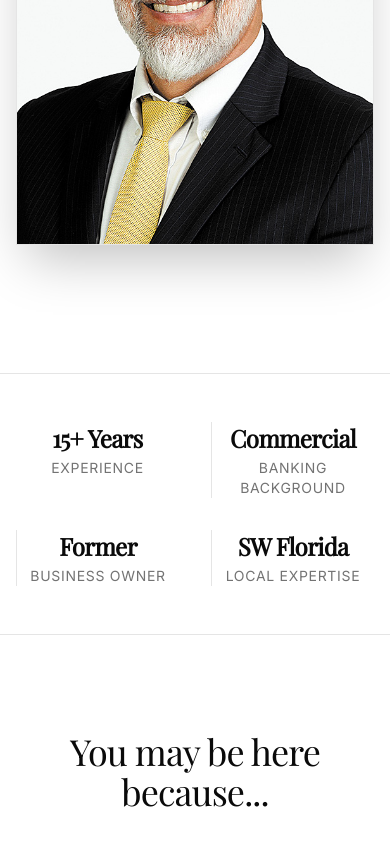
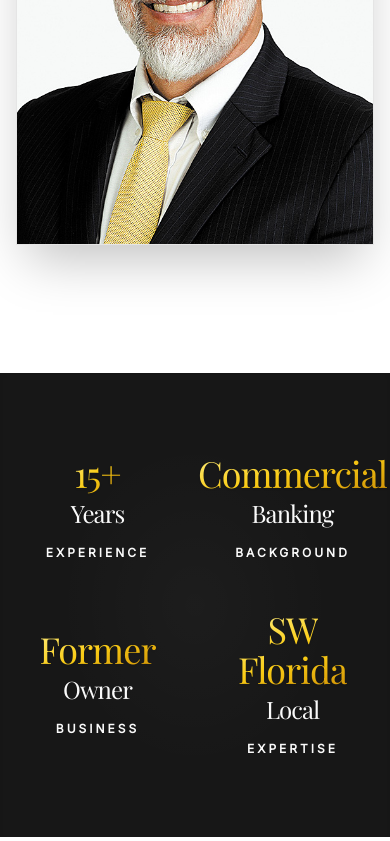
Before and after one commit to VictorChidex1/todd-toplif, a React (Vite) app: page / in a window 390 px wide. Shown: the part 1156-1997 px from the top of the page. Built offline with nearby package versions, Linux system fonts and the light colour scheme.

Commit message:
feat: add mobile hamburger navigation

```diff
--- a/src/components/layout/Navbar.tsx
+++ b/src/components/layout/Navbar.tsx
@@ -1,15 +1,22 @@
+import { useState } from "react"
 import { Link } from "react-router-dom"
 import { buttonVariants } from "@/components/ui/button"
 import { cn } from "@/lib/utils"
+import { Menu, X } from "lucide-react"
+import { motion, AnimatePresence } from "framer-motion"
 
 export function Navbar() {
+  const [isMobileMenuOpen, setIsMobileMenuOpen] = useState(false)
+
   return (
     <nav className="sticky top-0 z-50 w-full border-b bg-background/95 backdrop-blur supports-[backdrop-filter]:bg-background/60">
       <div className="container mx-auto px-4 md:px-8 flex h-24 max-w-screen-2xl items-center justify-between">
-        <Link to="/" className="flex items-center space-x-3">
+        <Link to="/" className="flex items-center space-x-3" onClick={() => setIsMobileMenuOpen(false)}>
           <img src="/favicon.jpg" alt="Todd Topliff Logo" className="w-8 h-8 md:w-10 md:h-10 object-contain" />
           <span className="font-heading text-2xl md:text-3xl font-medium tracking-tight text-primary">Todd Topliff</span>
         </Link>
+
+        {/* Desktop Menu */}
         <div className="hidden md:flex gap-8 items-center">
           <Link to="/" className="text-sm font-medium transition-colors hover:text-primary">Home</Link>
           <Link to="/about" className="text-sm font-medium text-muted-foreground transition-colors hover:text-primary">About</Link>
@@ -19,7 +26,37 @@ export function Navbar() {
             Start a Conversation
           </Link>
         </div>
+
+        {/* Mobile Hamburger Toggle */}
+        <button
+          className="md:hidden p-2 -mr-2 text-primary focus:outline-none"
+          onClick={() => setIsMobileMenuOpen(!isMobileMenuOpen)}
+          aria-label="Toggle Menu"
+        >
+          {isMobileMenuOpen ? <X size={28} strokeWidth={1.5} /> : <Menu size={28} strokeWidth={1.5} />}
+        </button>
       </div>
+
+      {/* Mobile Menu Dropdown */}
+      <AnimatePresence>
+        {isMobileMenuOpen && (
+          <motion.div
+            initial={{ opacity: 0, y: -10 }}
+            animate={{ opacity: 1, y: 0 }}
+            exit={{ opacity: 0, y: -10 }}
+            transition={{ duration: 0.2 }}
+            className="md:hidden border-t border-border/50 bg-background absolute top-24 left-0 w-full shadow-2xl flex flex-col px-6 py-8 gap-6 z-40"
+          >
+            <Link to="/" onClick={() => setIsMobileMenuOpen(false)} className="text-lg font-medium transition-colors hover:text-primary">Home</Link>
+            <Link to="/about" onClick={() => setIsMobileMenuOpen(false)} className="text-lg font-medium text-muted-foreground transition-colors hover:text-primary">About</Link>
+            <Link to="/services" onClick={() => setIsMobileMenuOpen(false)} className="text-lg font-medium text-muted-foreground transition-colors hover:text-primary">Services</Link>
+            <Link to="/opportunities" onClick={() => setIsMobileMenuOpen(false)} className="text-lg font-medium text-muted-foreground transition-colors hover:text-primary">Opportunities</Link>
+            <Link to="/contact" onClick={() => setIsMobileMenuOpen(false)} className={cn(buttonVariants({ size: "lg" }), "w-full font-sans tracking-wide rounded-none mt-4 py-6 text-base")}>
+              Start a Conversation
+            </Link>
+          </motion.div>
+        )}
+      </AnimatePresence>
     </nav>
   )
 }
--- a/src/pages/Home/sections/TrustStrip.tsx
+++ b/src/pages/Home/sections/TrustStrip.tsx
@@ -1,22 +1,81 @@
+import { motion, type Variants } from "framer-motion"
+
+const stats = [
+  {
+    value: "15+",
+    label: "Years",
+    subtext: "EXPERIENCE",
+  },
+  {
+    value: "Commercial",
+    label: "Banking",
+    subtext: "BACKGROUND",
+  },
+  {
+    value: "Former",
+    label: "Owner",
+    subtext: "BUSINESS",
+  },
+  {
+    value: "SW Florida",
+    label: "Local",
+    subtext: "EXPERTISE",
+  },
+]
+
+const container: Variants = {
+  hidden: { opacity: 0 },
+  show: {
+    opacity: 1,
+    transition: {
+      staggerChildren: 0.2,
+      delayChildren: 0.1,
+    }
+  }
+}
+
+const item: Variants = {
+  hidden: { opacity: 0, y: 20 },
+  show: { opacity: 1, y: 0, transition: { duration: 0.8, ease: "easeOut" } }
+}
+
 export function TrustStrip() {
-  const metrics = [
-    { label: "15+ Years", sub: "Experience" },
-    { label: "Commercial", sub: "Banking Background" },
-    { label: "Former", sub: "Business Owner" },
-    { label: "SW Florida", sub: "Local Expertise" },
-  ]
+  return (
+    <section className="relative bg-primary text-primary-foreground py-20 overflow-hidden shadow-inner">
+      {/* Subtle background texture/noise could go here. For now, a deep gradient works. */}
+      <div className="absolute inset-0 bg-[radial-gradient(ellipse_at_center,_var(--tw-gradient-stops))] from-white/5 via-transparent to-transparent opacity-50" />
 
-  return (
-    <section className="border-y border-border bg-muted/20 py-12 md:py-16">
-      <div className="container mx-auto px-4 md:px-8 max-w-screen-2xl">
-        <div className="grid grid-cols-2 md:grid-cols-4 gap-8 md:gap-12 divide-x divide-border/0 md:divide-border/50 text-center md:text-left">
-          {metrics.map((metric, i) => (
-            <div key={i} className="flex flex-col items-center md:items-start md:pl-12 first:pl-0">
-              <span className="font-heading text-2xl md:text-3xl text-foreground font-semibold tracking-tight">{metric.label}</span>
-              <span className="text-sm md:text-base text-muted-foreground mt-1 uppercase tracking-wider font-medium">{metric.sub}</span>
-            </div>
+      <div className="container relative z-10 mx-auto px-4 md:px-8 max-w-screen-2xl">
+        <motion.div
+          variants={container}
+          initial="hidden"
+          whileInView="show"
+          viewport={{ once: true, margin: "-100px" }}
+          className="grid grid-cols-2 md:grid-cols-4 gap-y-12 gap-x-8 md:gap-8 divide-x-0 md:divide-x divide-primary-foreground/10"
+        >
+          {stats.map((stat, index) => (
+            <motion.div
+              key={index}
+              variants={item}
+              className="flex flex-col items-center justify-center text-center px-4 relative group"
+            >
+              {/* Subtle hover glow effect */}
+              <div className="absolute inset-0 bg-white/5 opacity-0 group-hover:opacity-100 blur-xl transition-opacity duration-700 rounded-full scale-150" />
+
+              <h3 className="font-heading text-4xl md:text-5xl font-medium tracking-tight mb-2 relative z-10">
+                <span className="bg-gradient-to-br from-yellow-200 via-yellow-400 to-yellow-600 bg-clip-text text-transparent drop-shadow-sm">
+                  {stat.value}
+                </span>
+                {stat.label && (
+                  <span className="block text-2xl md:text-3xl text-primary-foreground/90 mt-1">{stat.label}</span>
+                )}
+              </h3>
+              <p className="font-sans text-xs md:text-sm font-semibold tracking-[0.25em] text-primary-foreground/50 uppercase mt-2 relative z-10">
+                {stat.subtext}
+              </p>
+            </motion.div>
           ))}
-        </div>
+        </motion.div>
       </div>
     </section>
   )
```
